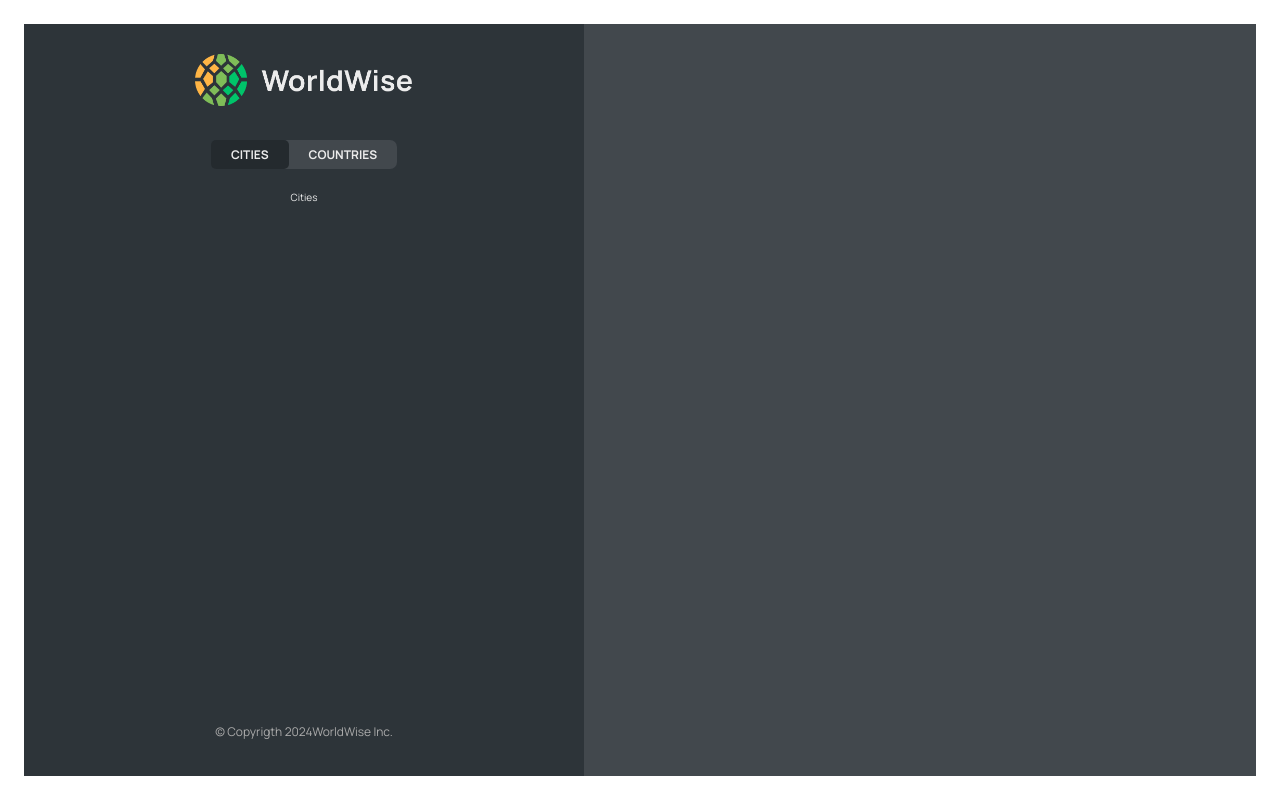
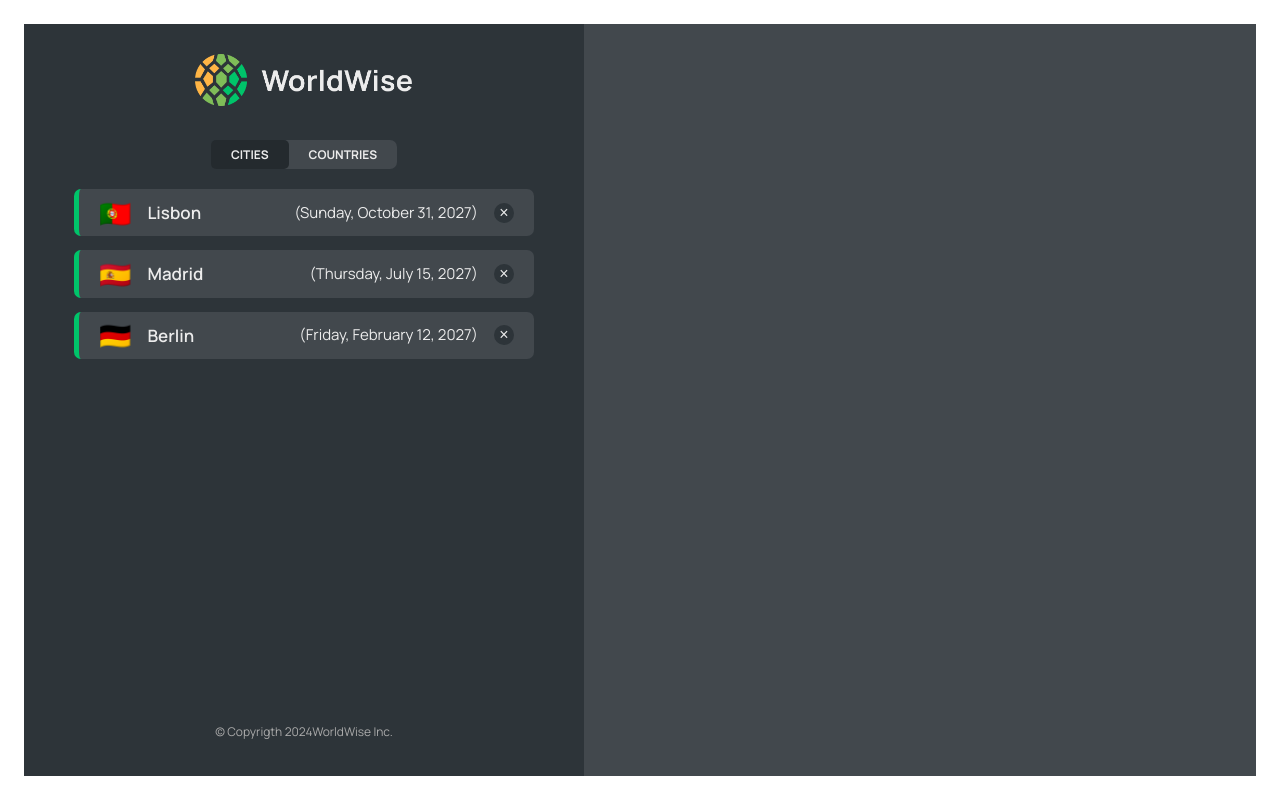
Before and after one commit to Gefila/worldwise, a React (Vite) app: page /app/cities in a window 1280 px wide. Built offline with nearby package versions, Linux system fonts and the light colour scheme; data requests are answered from the project's data file.

Commit message:
Implementing the Cities List

```diff
--- a/eslint.config.js
+++ b/eslint.config.js
@@ -29,6 +29,7 @@
       ...react.configs['jsx-runtime'].rules,
       ...reactHooks.configs.recommended.rules,
       'react/jsx-no-target-blank': 'off',
+      'react/prop-types': 'off',
       'react-refresh/only-export-components': [
         'warn',
         { allowConstantExport: true },
--- a/package.json
+++ b/package.json
@@ -7,7 +7,8 @@
     "dev": "vite",
     "build": "vite build",
     "lint": "eslint .",
-    "preview": "vite preview"
+    "preview": "vite preview",
+    "server" : "json-server --watch ./src/data/cities.json --port 8000"
   },
   "dependencies": {
     "react": "^18.3.1",
--- a/src/App.jsx
+++ b/src/App.jsx
@@ -5,17 +5,41 @@
 import PageNotFound from "./pages/PageNotFound";
 import AppLayout from "./pages/AppLayout";
 import Login from "./pages/Login";
+import CityList from "./components/CityList";
+import { useEffect, useState } from "react";
+
+const BASE_URL = 'http://localhost:8000'
 
 function App() {
+	const [cities, setCities] = useState([])
+	const [isLoading, setIsLoading] = useState(false)
+
+	useEffect(()=>{
+		async function fetchCities(){
+			try{
+				setIsLoading(true)
+				const res = await fetch(`${BASE_URL}/cities`)
+				const data = await res.json()
+				setCities(data)
+			}catch{
+				console.error('Error fetching data')
+			}finally{
+				setIsLoading(false)
+			}
+		}
+
+		fetchCities()
+	},[])
+
 	return (
 		<BrowserRouter>
 			<Routes>
-				<Route path="/" element={<HomePage />} />
+				<Route index element={<HomePage />} />
 				<Route path="product" element={<Product />} />
 				<Route path="pricing" element={<Pricing />} />
 				<Route path="app" element={<AppLayout />}>
-					<Route index element={<div>List of cities</div>} />
-					<Route path="cities" element={<div>Cities</div>} />
+					<Route index element={<CityList cities={cities} isLoading={isLoading}/>} />
+					<Route path="cities" element={<CityList cities={cities} isLoading={isLoading}/>} />
 					<Route path="countries" element={<div>Countries</div>} />
 				</Route>
 				<Route path="login" element={<Login />} />
--- /dev/null
+++ b/src/components/City.module.css
@@ -0,0 +1,47 @@
+.city {
+  padding: 2rem 3rem;
+  max-height: 70%;
+  background-color: var(--color-dark--2);
+  border-radius: 7px;
+  overflow: scroll;
+
+  width: 100%;
+  display: flex;
+  flex-direction: column;
+  gap: 2rem;
+}
+
+.row {
+  display: flex;
+  flex-direction: column;
+  gap: 0.5rem;
+}
+
+.city h6 {
+  text-transform: uppercase;
+  font-size: 1.1rem;
+  font-weight: 900;
+  color: var(--color-light--1);
+}
+
+.city h3 {
+  font-size: 1.9rem;
+  display: flex;
+  align-items: center;
+  gap: 1rem;
+}
+
+.city h3 span {
+  font-size: 3.2rem;
+  line-height: 1;
+}
+
+.city p {
+  font-size: 1.6rem;
+}
+
+.city a:link,
+.city a:visited {
+  font-size: 1.6rem;
+  color: var(--color-brand--1);
+}
--- /dev/null
+++ b/src/components/CityItem.jsx
@@ -0,0 +1,21 @@
+import styles from "./CityItem.module.css";
+
+const formatDate = (date) =>
+	new Intl.DateTimeFormat("en", {
+		day: "numeric",
+		month: "long",
+		year: "numeric",
+		weekday: "long",
+	}).format(new Date(date));
+
+export default function CityItem({ city }) {
+	const { cityName, emoji, date } = city;
+	return (
+		<li className={styles.cityItem}>
+			<span className={styles.emoji}>{emoji}</span>
+			<h3 className={styles.name}>{cityName}</h3>
+			<time className={styles.date}>({formatDate(date)})</time>
+			<button className={styles.deleteBtn}>&times;</button>
+		</li>
+	);
+}
--- /dev/null
+++ b/src/components/CityItem.module.css
@@ -0,0 +1,54 @@
+.cityItem,
+.cityItem:link,
+.cityItem:visited {
+  display: flex;
+  gap: 1.6rem;
+  align-items: center;
+
+  background-color: var(--color-dark--2);
+  border-radius: 7px;
+  padding: 1rem 2rem;
+  border-left: 5px solid var(--color-brand--2);
+  cursor: pointer;
+
+  color: inherit;
+  text-decoration: none;
+}
+
+.cityItem--active {
+  border: 2px solid var(--color-brand--2);
+  border-left: 5px solid var(--color-brand--2);
+}
+
+.emoji {
+  font-size: 2.6rem;
+  line-height: 1;
+}
+
+.name {
+  font-size: 1.7rem;
+  font-weight: 600;
+  margin-right: auto;
+}
+
+.date {
+  font-size: 1.5rem;
+}
+
+.deleteBtn {
+  height: 2rem;
+  aspect-ratio: 1;
+  border-radius: 50%;
+  border: none;
+  background-color: var(--color-dark--1);
+  color: var(--color-light--2);
+  font-size: 1.6rem;
+  font-weight: 400;
+  cursor: pointer;
+  transition: all 0.2s;
+}
+
+.deleteBtn:hover {
+  background-color: var(--color-brand--1);
+  color: var(--color-dark--1);
+}
--- /dev/null
+++ b/src/components/CityList.jsx
@@ -0,0 +1,18 @@
+import CityItem from './CityItem';
+import styles from './CityList.module.css';
+import Spinner from './Spinner';
+import Message from './Message';
+
+export default function CityList({ cities, isLoading }) {
+    if(isLoading) return <Spinner/>
+
+    if(!cities.length) return <Message message='Add your city by clicking on a city on the map'/>
+
+    return (
+        <ul className={styles.cityList}>
+            {cities.map(city => (
+                <CityItem key={city.id} city={city}/>
+            ))}
+        </ul>
+    )
+}
--- /dev/null
+++ b/src/components/CityList.module.css
@@ -0,0 +1,15 @@
+.cityList {
+  width: 100%;
+  height: 65vh;
+  list-style: none;
+  overflow-y: scroll;
+  overflow-x: hidden;
+
+  display: flex;
+  flex-direction: column;
+  gap: 1.4rem;
+}
+
+.cityList::-webkit-scrollbar {
+  width: 0;
+}
--- /dev/null
+++ b/src/components/Message.jsx
@@ -0,0 +1,11 @@
+import styles from "./Message.module.css";
+
+function Message({ message }) {
+  return (
+    <p className={styles.message}>
+      <span role="img">👋</span> {message}
+    </p>
+  );
+}
+
+export default Message;
--- /dev/null
+++ b/src/components/Message.module.css
@@ -0,0 +1,7 @@
+.message {
+  text-align: center;
+  font-size: 1.8rem;
+  width: 80%;
+  margin: 2rem auto;
+  font-weight: 600;
+}
--- /dev/null
+++ b/src/components/Spinner.jsx
@@ -0,0 +1,11 @@
+import styles from "./Spinner.module.css";
+
+function Spinner() {
+  return (
+    <div className={styles.spinnerContainer}>
+      <div className={styles.spinner}></div>
+    </div>
+  );
+}
+
+export default Spinner;
--- /dev/null
+++ b/src/components/Spinner.module.css
@@ -0,0 +1,21 @@
+.spinnerContainer {
+  height: 100%;
+  display: flex;
+  align-items: center;
+  justify-content: center;
+}
+
+.spinner {
+  width: 6rem;
+  height: 6rem;
+  border-radius: 50%;
+  background: conic-gradient(#0000 10%, var(--color-light--2));
+  -webkit-mask: radial-gradient(farthest-side, #0000 calc(100% - 8px), #000 0);
+  animation: rotate 1.5s infinite linear;
+}
+
+@keyframes rotate {
+  to {
+    transform: rotate(1turn);
+  }
+}
```
